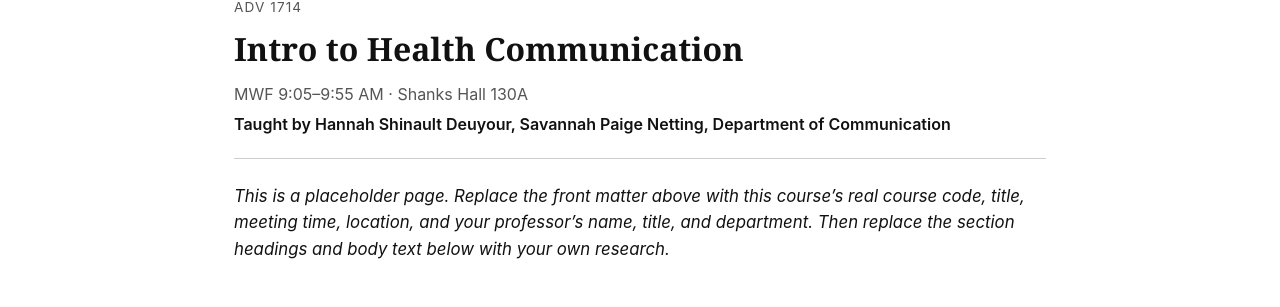
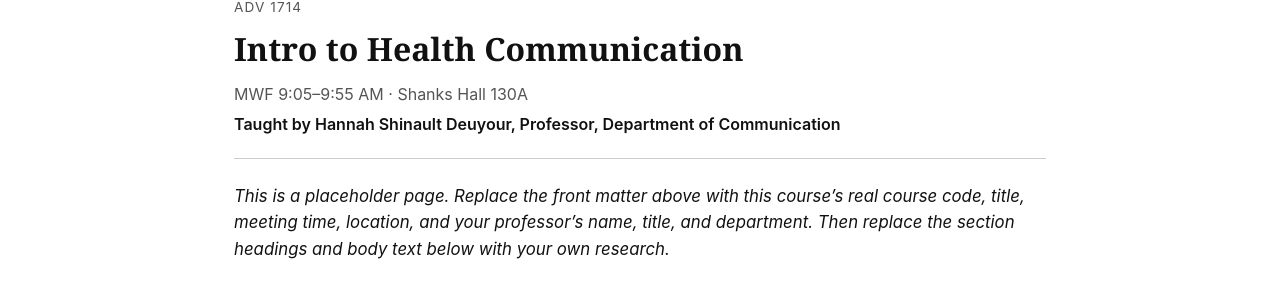
Before and after one commit to lillydonohoe/myawesomesemester, a Jekyll site: the page built from _courses/course-01.md, in a window 1280 px wide. Shown: the part 170-477 px from the top of the page. Built offline with Jekyll 4.4.1, drawn with Linux system fonts in a browser that asks for light colours.

Commit message:
Update course details for Course 1

```diff
--- a/_courses/course-01.md
+++ b/_courses/course-01.md
@@ -5,7 +5,7 @@ course_title: "Intro to Health Communication"
 meeting_time: "MWF 9:05–9:55 AM"
 location: "Shanks Hall 130A"
 instructor_name: "Hannah Shinault Deuyour"
-instructor_title: "Savannah Paige Netting"
+instructor_title: "Professor"
 instructor_department: "Department of Communication"
 ---
 
```
